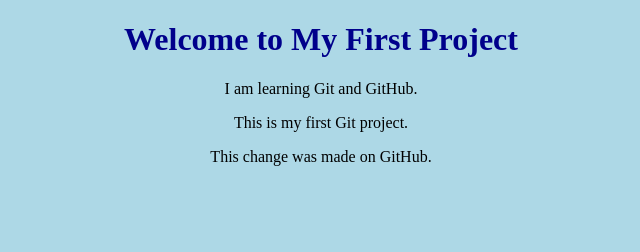
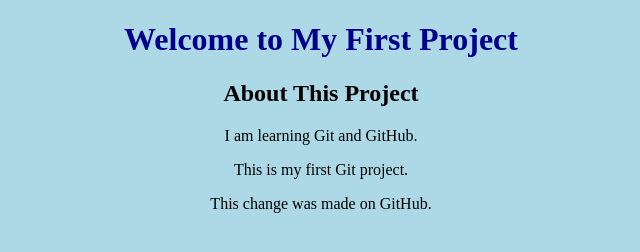
Before and after one commit to RasnaRaghavan/my-first-project, a plain HTML site: page index.html in a window 1280 px wide. Shown: the whole page, without its empty margins (319-959 px from the left). Drawn offline with Linux system fonts and the light colour scheme.

Commit message:
Add about section heading

```diff
--- a/index.html
+++ b/index.html
@@ -6,6 +6,7 @@
 </head>
     <body>
         <h1>Welcome to My First Project</h1>
+        <h2>About This Project</h2>
     <p>I am learning Git and GitHub.</p>
     <p>This is my first Git project.</p>
         <p> This change was made on GitHub.</p>
```
